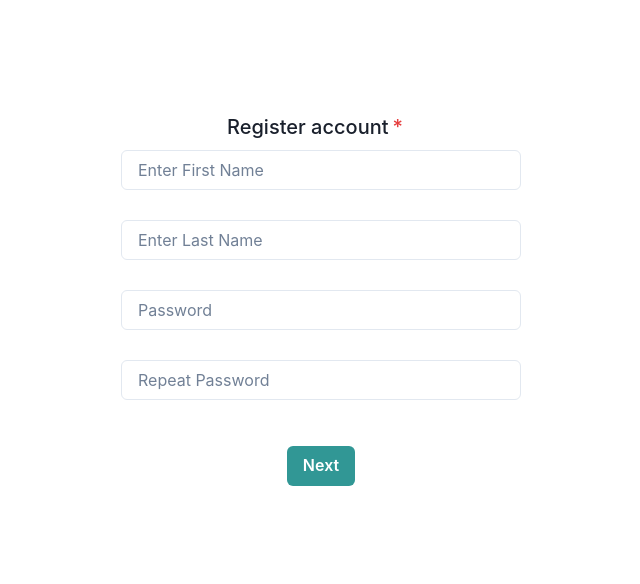
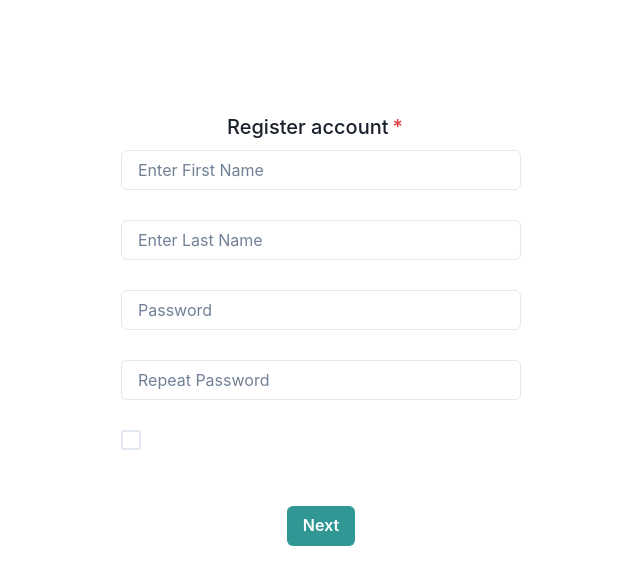
Before and after one commit to KostovPV/BLACKDEEP-TECHNOLOGIES, a React (Vite) app in the folder job-task/: page / in a window 1280 px wide. Shown: the top 584 px of the page, without its empty margins (319-959 px from the left). Built offline with nearby package versions, Linux system fonts and the light colour scheme.

Commit message:
Modified form

```diff
--- a/job-task/src/App.tsx
+++ b/job-task/src/App.tsx
@@ -1,5 +1,5 @@
 import './App.css'
-import { Box, FormControl, FormHelperText, FormLabel, Input, Button, Center } from '@chakra-ui/react'
+import { Box, FormControl, FormLabel, Input, Button, Center, Checkbox } from '@chakra-ui/react'
 
 function App() {
     return (
@@ -20,7 +20,15 @@ function App() {
                     </FormControl>
 
                     <FormControl isRequired mb='30px'>
-                    <Input type='password' name='re-pass' placeholder='Repeat Password' />
+                        <Input type='password' name='re-pass' placeholder='Repeat Password' />
+                    </FormControl>
+
+                    <FormControl display="flex" alignItems="center" mb="40px">
+                        <Checkbox
+                            name='Sport'
+                            size="lg"
+                        />
+                        <FormLabel mb="0" ml="0"></FormLabel>
                     </FormControl>
 
                     <Button colorScheme='teal' type='submit' mt={4}>
```
